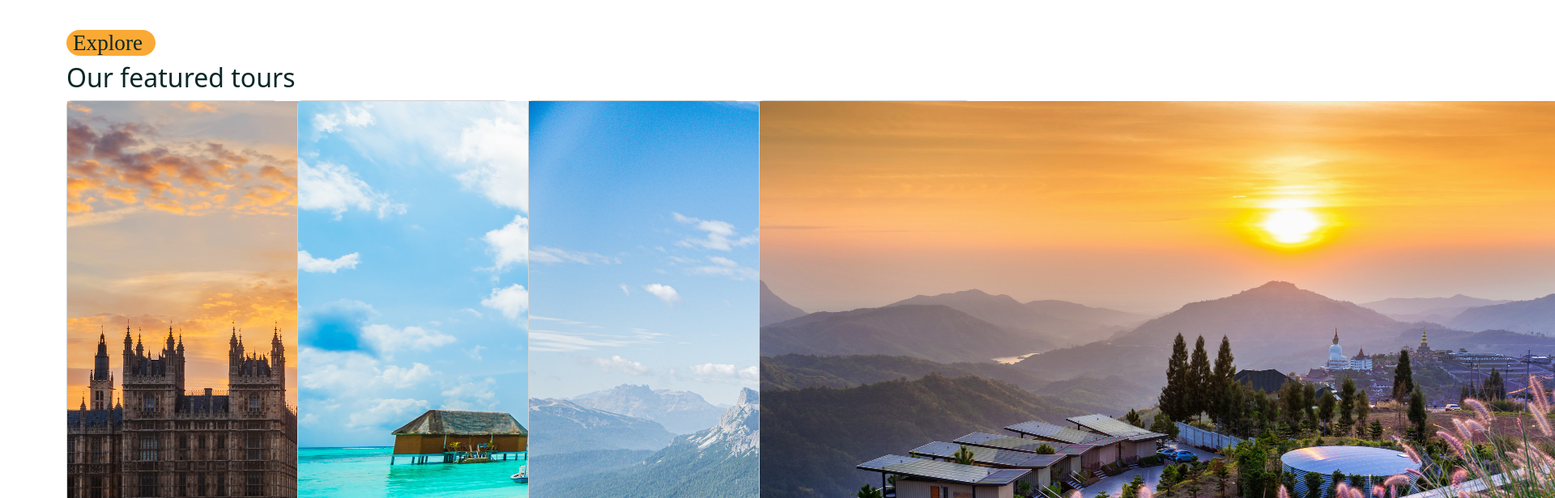
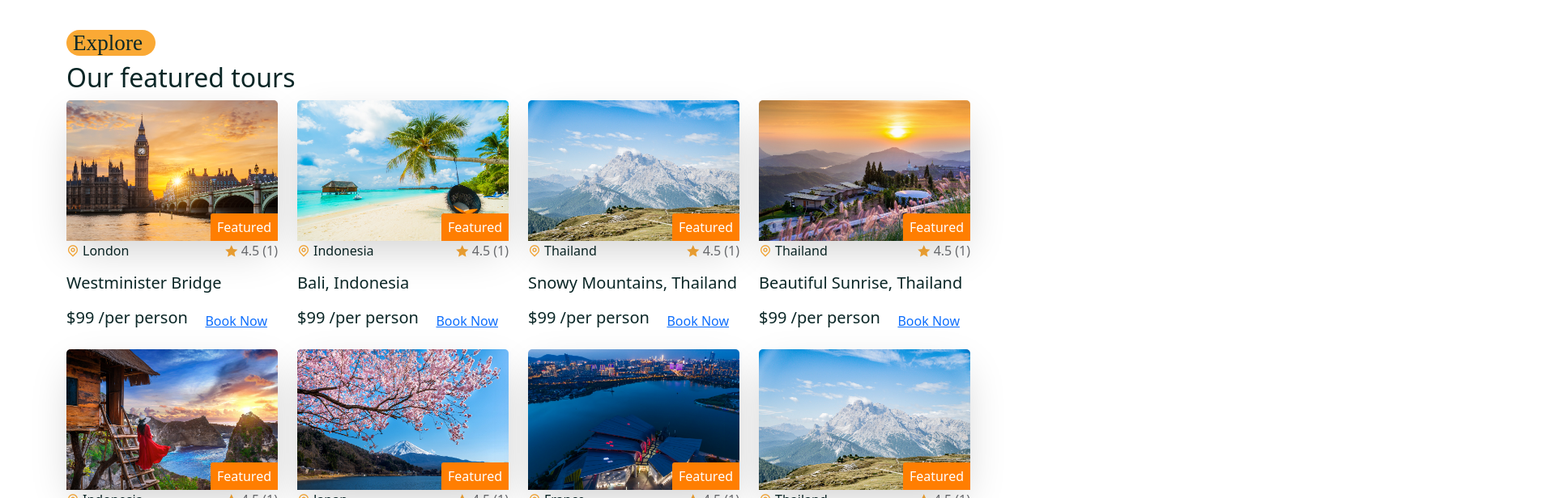
Before and after one commit to Warnakulaisuru/Tour-Management-System, a React (Create React App) app in the folder tour-management/frontend/: page /home in a window 1280 px wide. Shown: the part 1220-1836 px from the top of the page at 81% size, 1920 px wide, since content can reach past the window. Built offline with nearby package versions, Linux system fonts and the light colour scheme; a web font is replaced by a local one.

Commit message:
add css for tour packages list

```diff
--- a/tour-management/frontend/src/shared/tour-card.css
+++ b/tour-management/frontend/src/shared/tour-card.css
@@ -0,0 +1,62 @@
+.tour__img img{
+    width: 100%;
+    border-radius: 5px 5px 0 0;
+}
+
+.card{
+    border: none !important;
+    box-shadow: rgba(0, 0, 0,0.2) 0px 18px 50px -10px;
+}
+
+.tour__img {
+    position: relative;
+}
+
+.tour__img span {
+    position: absolute;
+    bottom: 0;
+    right: 0;
+    width: max-content;
+    height: max-content;
+    z-index: 10;
+    background: var(--primary-color);
+    color: #fff;
+    padding: 0.3rem 0.5rem;
+    border-radius: 3px 0 0 0 ;
+}
+
+.card__top span i{
+    color: var(--secondary-color);
+}
+
+.tour__rating{
+    font-style: 0.9rem;
+    color: var(--text-color);
+}
+
+.tour__location{
+    color: var(--heading-color);
+    font-weight: 500;
+    font-style: 0.9rem;
+}
+
+.tour__rating i,
+.tour__location i{
+    font-size: 1rem;
+}
+
+.tour__title{
+    margin-top: 1rem;
+    font-style: 1.1rem;
+    cursor: pointer;
+}
+
+.tour__title a{
+    text-decoration: none;
+    color: var(--heading-color);
+    transition: 0.3s;
+}
+
+.tour__title a:hover{
+    color: var(--secondary-color);
+}
```
